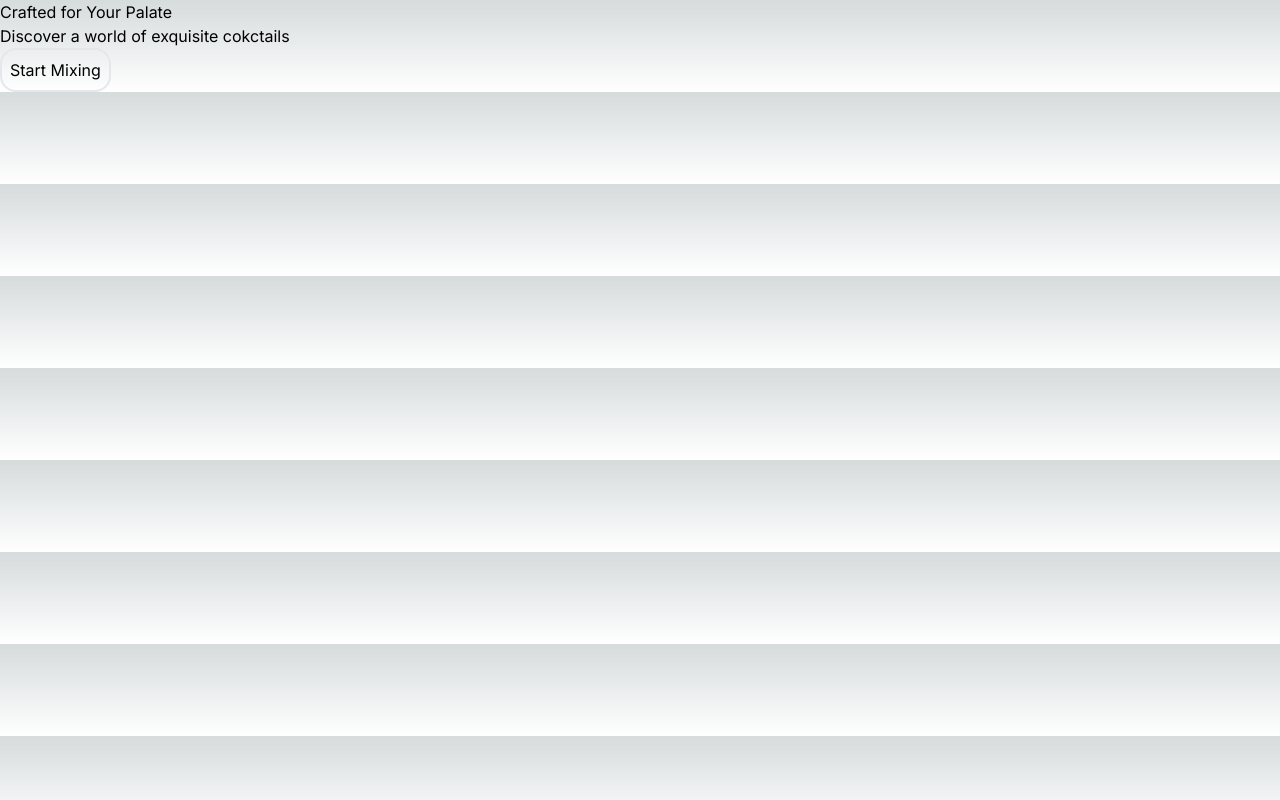
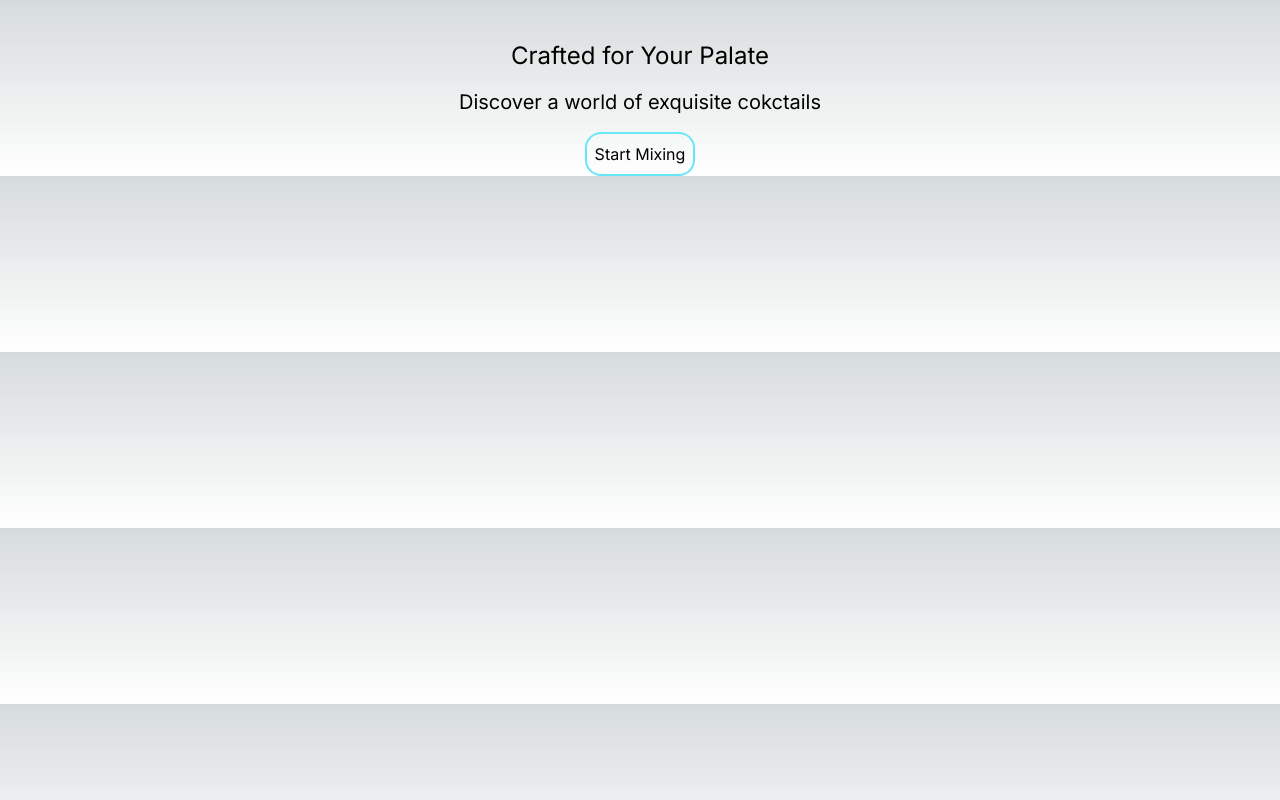
Before and after one commit to kingkwongsta/mixology, a Next.js app: page / in a window 1280 px wide. Built offline with nearby package versions, Linux system fonts and the light colour scheme.

Commit message:
styling - spacing and button colors and text style

```diff
--- a/src/app/components/Welcome.jsx
+++ b/src/app/components/Welcome.jsx
@@ -1,9 +1,11 @@
 export default function Welcome() {
   return (
-    <div>
-      <h1 className="text2xl">Crafted for Your Palate</h1>
-      <h2>Discover a world of exquisite cokctails</h2>
-      <button className="p-2 rounded-2xl border-2">Start Mixing</button>
+    <div className="text-center space-y-4 mt-10">
+      <h1 className="text-2xl">Crafted for Your Palate</h1>
+      <h2 className="text-xl">Discover a world of exquisite cokctails</h2>
+      <button className="p-2 rounded-2xl border-2 border-cyan-300">
+        Start Mixing
+      </button>
     </div>
   );
 }
```
